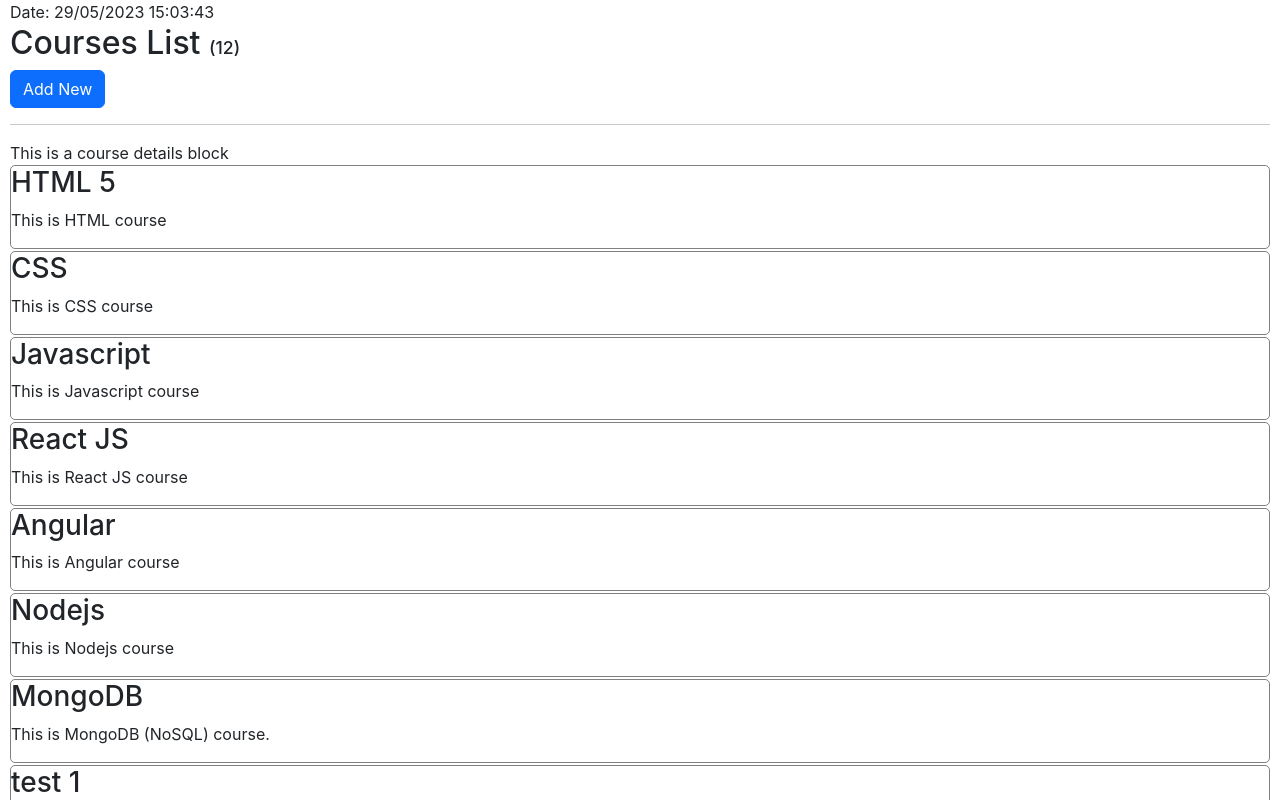
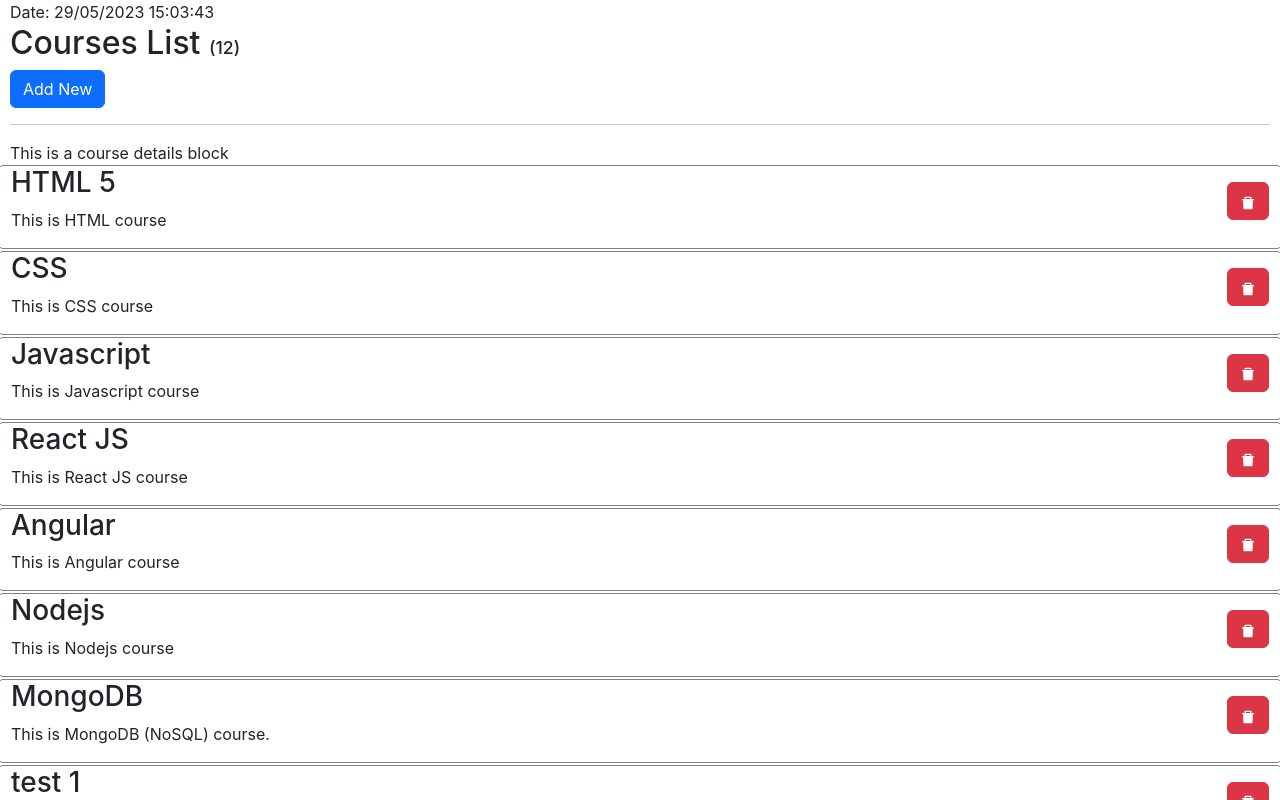
Before and after one commit to dineshgopalchand/mern-31, a React (Create React App) app in the folder react-session/: page / in a window 1280 px wide. Shown: the top 800 px of the page. Built offline with nearby package versions, Linux system fonts and the light colour scheme; data requests are answered from the project's data file.

Commit message:
Added react-icon module

```diff
--- a/react-session/package.json
+++ b/react-session/package.json
@@ -11,6 +11,7 @@
     "react": "^18.2.0",
     "react-bootstrap": "^2.7.4",
     "react-dom": "^18.2.0",
+    "react-icons": "^4.10.1",
     "react-scripts": "5.0.1",
     "styled-components": "^6.0.4",
     "web-vitals": "^2.1.4",
--- a/react-session/src/Courses.jsx
+++ b/react-session/src/Courses.jsx
@@ -1,16 +1,21 @@
 import React from "react";
 import Styles from "./Courses.module.css";
-
+import {AiFillDelete} from 'react-icons/ai';
+import { Col, Row } from "react-bootstrap";
 
 const Courses = (props) => {
 
   const { course } = props; // destructing props
 
   return (
-    <div className={Styles.courseItem} >
-      <h3>{course?.name}</h3>
-      <p>{course?.details}</p>
-    </div>
+    <Row className={Styles.courseItem} >
+      <Col  ><h3>{course?.name}</h3>
+      <p>{course?.details}</p></Col>
+      <Col md="auto" className="mt-3"> <button className="btn btn-danger"><AiFillDelete /></button></Col>
+
+
+
+    </Row>
   );
 };
 
```
Also changed, not shown: 1 other file (tests, documents, lock files or other folders).
